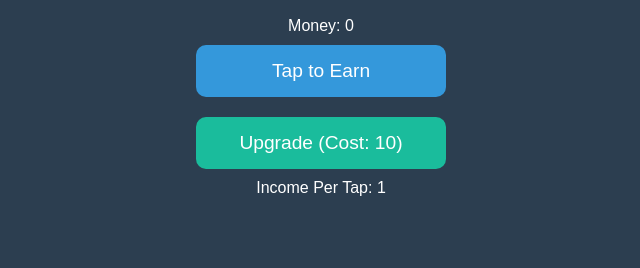
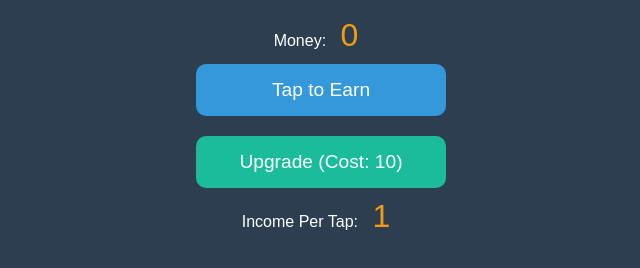
Before and after one commit to wikcedevlis/koruptor-idle, a plain HTML site: page index.html in a window 1280 px wide. Shown: the part 108-376 px from the top of the page, without its empty margins (319-959 px from the left). Drawn offline with Linux system fonts and the light colour scheme.

Commit message:
Update index.html

```diff
--- a/index.html
+++ b/index.html
@@ -9,11 +9,11 @@
 <body>
   <div id="game-container">
     <h1>Tap Tap Idle Prototype</h1>
-    <p>Money: <span id="money-display">0</span></p>
+    <p>Money: <span id="money">0</span></p>
     <button id="tap-button">Tap to Earn</button>
     <div id="upgrade-section">
       <button id="upgrade-button">Upgrade (Cost: 10)</button>
-      <p>Income Per Tap: <span id="income-display">1</span></p>
+      <p>Income Per Tap: <span id="income">1</span></p>
     </div>
     <!-- Tambahkan elemen event message di sini -->
     <p id="event-message" style="color: red; font-weight: bold;"></p>
```
